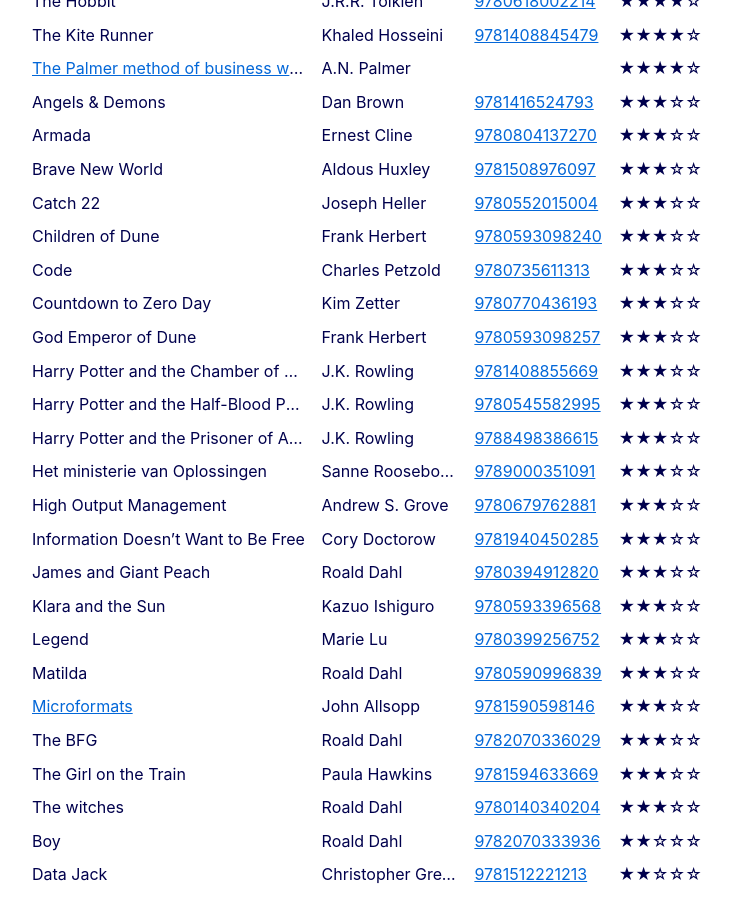
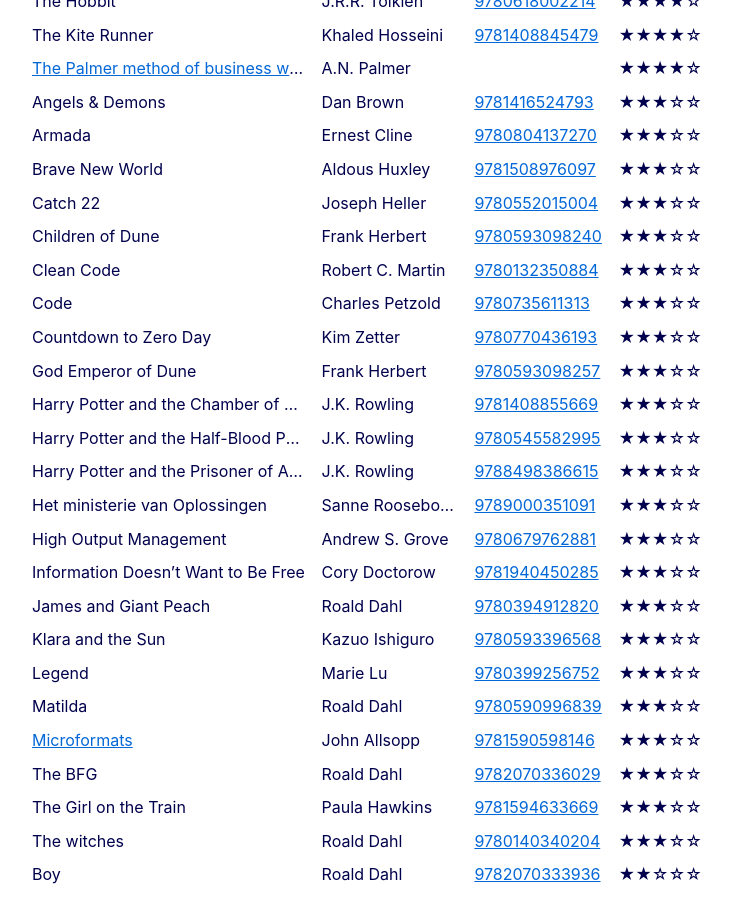
Before and after one commit to cimm/suffix, a Jekyll site: the page built from reading/index.html, in a window 1280 px wide and 900 px high, scrolled down 1548 px. Shown: the whole window, without its empty margins (273-1005 px from the left). Built offline with Jekyll 4.4.1, drawn with Linux system fonts in a browser that asks for light colours.

Commit message:
Add Clean Code by R. Martin to books

```diff
--- a/_data/books.yml
+++ b/_data/books.yml
@@ -41,6 +41,10 @@
 - name: "Children of Dune"
   author: "Frank Herbert"
   isbn13: 9780593098240
+  rating: 3
+- name: "Clean Code"
+  author: "Robert C. Martin"
+  isbn13: 9780132350884
   rating: 3
 - name: "Code"
   author: "Charles Petzold"
```
